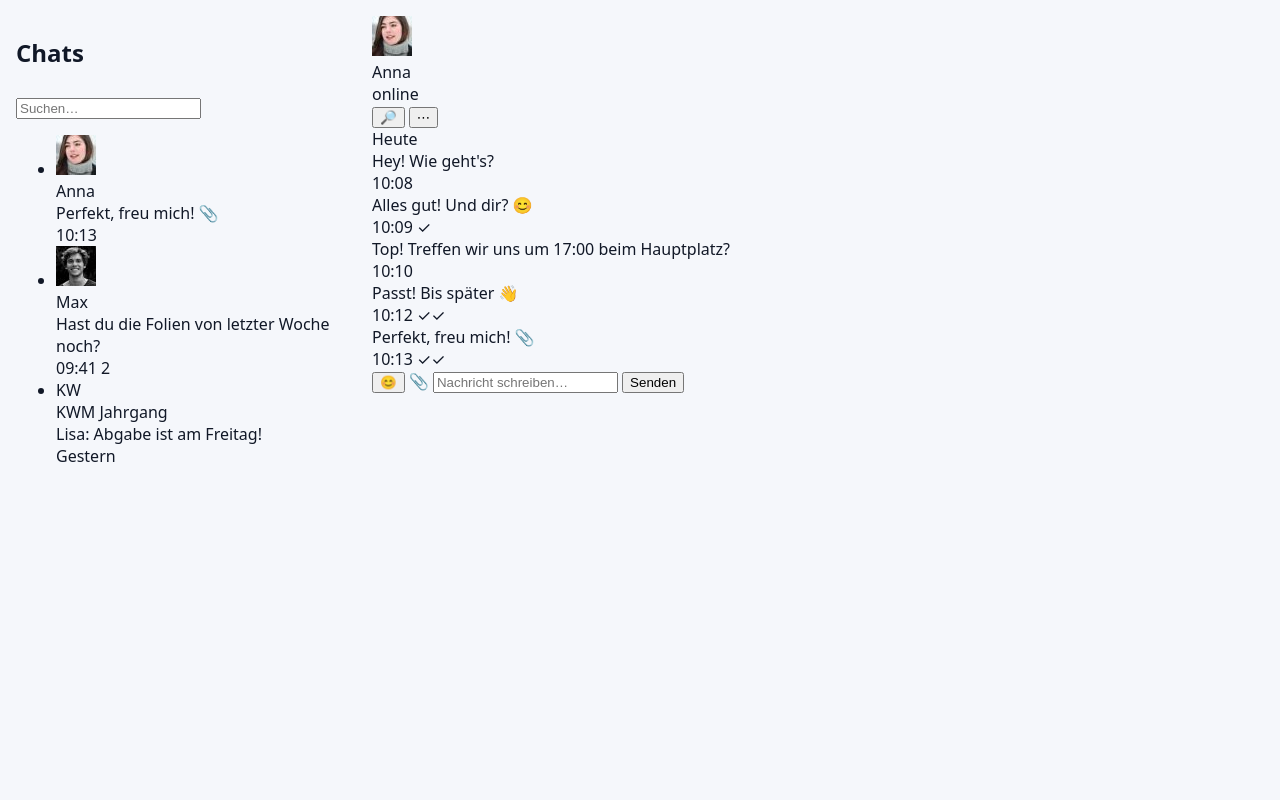
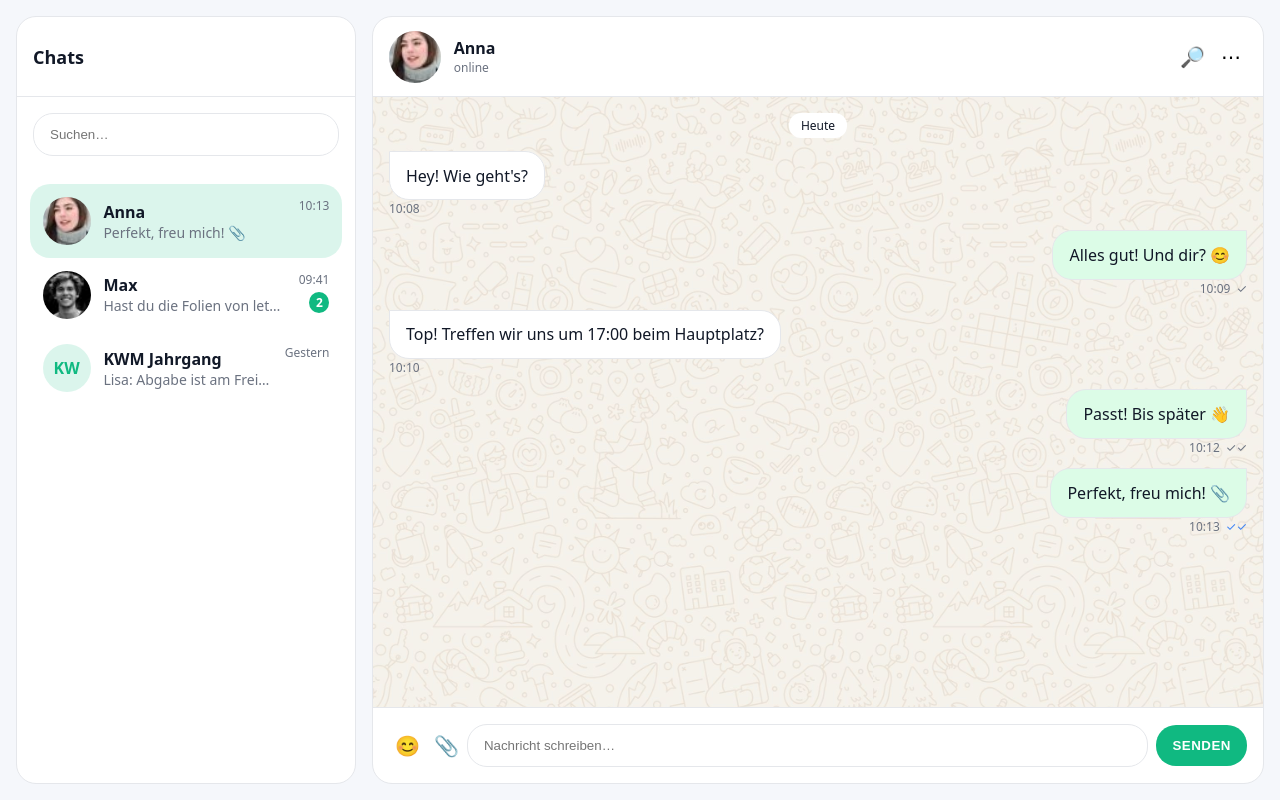
Before and after one commit to lisams/webengineering-chatui-26-27, a website: page scss/G1/index.html in a window 1280 px wide. Drawn offline with nearby package versions, Linux system fonts and the light colour scheme; files that its build step writes are made by us from their sources.

Commit message:
status scss G1

```diff
--- /dev/null
+++ b/scss/G1/styles/_chat-list.scss
@@ -0,0 +1,81 @@
+@use 'variables' as *;
+@use 'mixins' as *;
+
+.chat-list {
+    margin: 0;
+    padding: $spacing-sm;
+    list-style: none;
+
+    &__item {
+        display: grid;
+        grid-template-columns: 48px 1fr auto;
+        gap: $spacing-sm;
+        padding: $spacing-sm;
+        border-radius: $border-radius;
+        cursor: pointer;
+
+        &:hover {
+            background: var(--border);
+        }
+
+        &--active,
+        &--active:hover {
+            background: var(--primary-muted);
+        }
+    }
+
+    &__name {
+        font-weight: 600;
+    }
+
+    &__info {
+        display: flex;
+        flex-direction: column;
+        align-items: flex-end;
+        gap: 4px;
+    }
+
+    &__time {
+        color: var(--text-muted);
+        font-size: 12px;
+    }
+
+    &__preview {
+        color: var(--text-muted);
+        font-size: 14px;
+        overflow: hidden;
+        white-space: nowrap;
+        text-overflow: ellipsis;
+    }
+
+    &__badge {
+        min-width: 20px;
+        background: var(--primary);
+        color: var(--on-primary);
+        font-weight: 600;
+        text-align: center;
+        padding: 2px 6px;
+        border-radius: 50%;
+        font-size: 12px;
+    }
+
+    &__avatar {
+        @include avatar(48px);
+
+        &.avatar--placeholder {
+            background: var(--primary-muted);
+            display: flex;
+            align-items: center;
+            justify-content: center;
+            color: var(--primary);
+            font-weight: 600;
+        }
+    }
+
+    &__meta {
+        display: flex;
+        flex-direction: column;
+        justify-content: center;
+        min-width: 0;
+    }
+}
--- a/scss/G1/styles/_chat.scss
+++ b/scss/G1/styles/_chat.scss
@@ -0,0 +1,43 @@
+@use 'variables' as *;
+@use 'mixins' as *;
+
+.chat {
+    @include chatUiCard;
+
+    &__header {
+        display: flex;
+        align-items: center;
+        justify-content: space-between;
+        padding: 0 $spacing;
+        border-bottom: 1px solid var(--border);
+        height: $header-height;
+    }
+
+    &__peer {
+        display: flex;
+        align-items: center;
+        gap: $spacing-sm;
+    }
+
+    &__name {
+        font-weight: 600;
+    }
+
+    &__status {
+        color: var(--text-muted);
+        font-size: 12px;
+    }
+
+    &__avatar {
+        @include avatar(52px);
+    }
+
+    &__messages {
+        flex: 1;
+        min-height: 0;
+    }
+
+    &__actions button {
+        @include emojiButton();
+    }
+}
--- a/scss/G1/styles/_colors.scss
+++ b/scss/G1/styles/_colors.scss
@@ -5,6 +5,7 @@
   --text-muted: #6b7280;
   --border: #e5e7eb;
   --primary: #10b981;
+  --primary-muted: rgba(16, 185, 129, 0.15);
   --on-primary: #ffffff;
   --bubble-in: #ffffff;
   --bubble-out: #dcfce7;
--- /dev/null
+++ b/scss/G1/styles/_composer.scss
@@ -0,0 +1,31 @@
+@use 'variables' as *;
+@use 'mixins' as *;
+
+.composer {
+    display: flex;
+    align-items: center;
+    gap: 8px;
+    padding: $spacing;
+    border-top: 1px solid var(--border);
+
+    &__button {
+        @include emojiButton();
+    }
+
+    &__input {
+        flex: 1;
+        @include inputfield();
+    }
+
+    &__send {
+        cursor: pointer;
+        padding: $spacing-sm $spacing;
+        background: var(--primary);
+        color: var(--on-primary);
+        font-weight: 600;
+        text-transform: uppercase;
+        letter-spacing: 0.5px;
+        border-radius: $border-radius;
+        border: none;
+    }
+}
--- /dev/null
+++ b/scss/G1/styles/_messages.scss
@@ -0,0 +1,65 @@
+@use 'variables' as *;
+
+.messages {
+    display: flex;
+    flex-direction: column;
+    gap: $spacing-sm;
+    padding: $spacing;
+    overflow-y: auto;
+    background-image: var(--chat-bg);
+    background-size: var(--chat-bg-size);
+
+    &__divider {
+        align-self: center;
+        padding: 4px 12px;
+        background: var(--surface);
+        font-size: 12px;
+        border-radius: 12px;
+    }
+
+    .message {
+        display: flex;
+        flex-direction: column;
+
+        &__bubble {
+            padding: $spacing-sm $spacing;
+            background: var(--bubble-in);
+            border: 1px solid var(--border);
+            border-radius: $border-radius;
+        }
+
+        &--in {
+            align-self: flex-start;
+
+            .message__bubble {
+                border-radius: 0 $border-radius $border-radius $border-radius;
+            }
+        }
+
+        &--out {
+            align-self: flex-end;
+
+            .message__bubble {
+                background-color: var(--bubble-out);
+                border-radius: $border-radius 0 $border-radius $border-radius;
+            }
+
+            .message__meta {
+                align-self: flex-end;
+            }
+        }
+
+        &--read {
+            .message__status {
+                color: var(--tick-read);
+            }
+        }
+
+        &__meta {
+            font-size: 12px;
+            color: var(--text-muted);
+            gap: 6px;
+            display: flex;
+        }
+    }
+}
--- /dev/null
+++ b/scss/G1/styles/_mixins.scss
@@ -0,0 +1,35 @@
+@use 'variables' as *;
+
+@mixin chatUiCard {
+    background: var(--surface);
+    border: 1px solid var(--border);
+    border-radius: $border-radius;
+    overflow: hidden;
+    display: flex;
+    flex-direction: column;
+}
+
+@mixin avatar($size: 48px) {
+    width: $size;
+    height: $size;
+    border-radius: 50%;
+    object-fit: cover;
+}
+
+@mixin inputfield {
+    padding: $spacing-sm $spacing;
+    border-radius: $border-radius;
+    border: 1px solid var(--border);
+    background: transparent;
+
+    &:focus {
+        outline: 3px solid var(--primary);
+    }
+}
+
+@mixin emojiButton {
+    border: none;
+    background: transparent;
+    cursor: pointer;
+    font-size: 20px;
+}
--- a/scss/G1/styles/_sidebar.scss
+++ b/scss/G1/styles/_sidebar.scss
@@ -1,10 +1,31 @@
 @use 'variables' as *;
+@use 'mixins' as *;
 
 .sidebar {
-    display: flex;
-    flex-direction: column;
+    @include chatUiCard;
 
     &__header {
         height: $header-height;
+        display: flex;
+        align-items: center;
+        padding: 0 $spacing;
+        border-bottom: 1px solid var(--border);
+    }
+
+    &__title {
+        font-size: 18px;
+    }
+
+    &__search {
+        padding: $spacing;
+    }
+
+    &__search-input {
+        width: 100%;
+        @include inputfield();
+    }
+
+    &__list {
+        overflow-y: auto;
     }
 }
--- a/scss/G1/styles/_variables.scss
+++ b/scss/G1/styles/_variables.scss
@@ -1,4 +1,7 @@
 $breakpoint: 768px;
 $sidebar-width: 340px;
 $spacing: 1rem;
+$spacing-sm: 0.8rem;
 $header-height: 80px;
+
+$border-radius: 20px;
--- a/scss/G1/styles/main.scss
+++ b/scss/G1/styles/main.scss
@@ -2,6 +2,10 @@
 @use 'layout';
 @use 'variables';
 @use 'sidebar';
+@use 'chat-list';
+@use 'chat';
+@use 'messages';
+@use 'composer';
 
 *,
 *::before,
```
